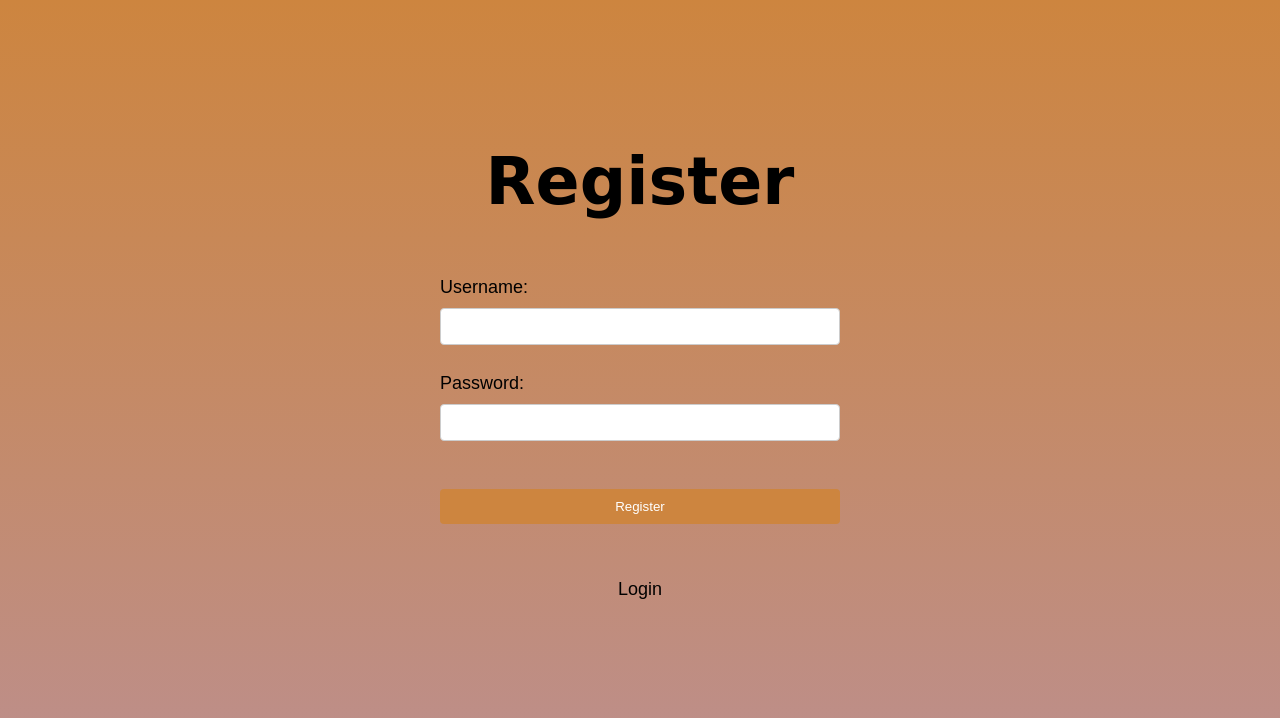
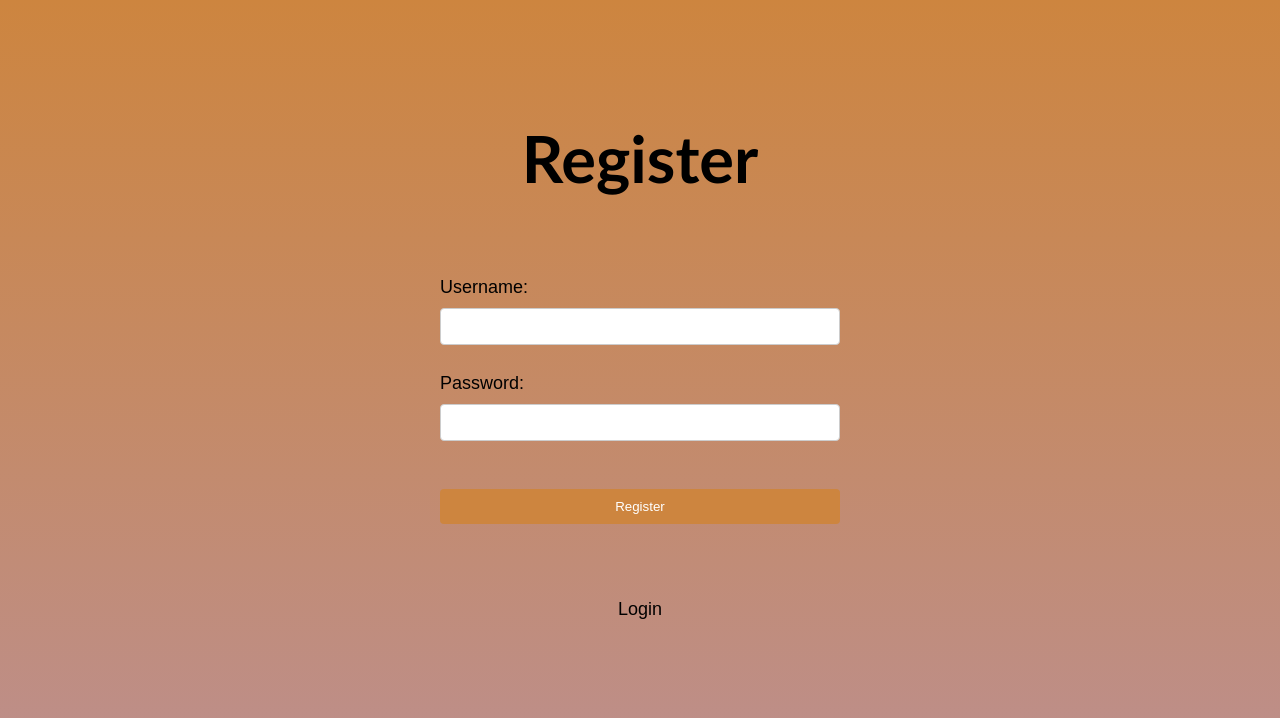
Before and after one commit to ji0yang/tc1l-10-Mindful-Murmurs-, a Flask app: page /register in a window 1280 px wide. Shown: the top 718 px of the page. Run offline with Flask 3, Linux system fonts and the light colour scheme.

Commit message:
register css added

```diff
--- a/static/register_style.css
+++ b/static/register_style.css
@@ -1,5 +1,3 @@
-/* style.css */
-
 body {
     background: linear-gradient(to bottom, peru, rosybrown);
     display: flex;
@@ -22,11 +20,13 @@ body {
 }
 
 h1 {
-    font-family: 'Dancing Script', cursive;
+    font-family:'Gill Sans', 'Gill Sans MT', Calibri, 'Trebuchet MS', sans-serif;
     font-size: 65px;
     margin-bottom: 20px;
     position: absolute;
-    top: 100px;
+    top: 75px;
+
+
 }
 
 form {
@@ -70,7 +70,7 @@ a {
     text-decoration: none;
     font-size: 18px;
     position: absolute;
-    bottom: 200px;
+    bottom: 180px;
 }
 
 a:hover {
```
